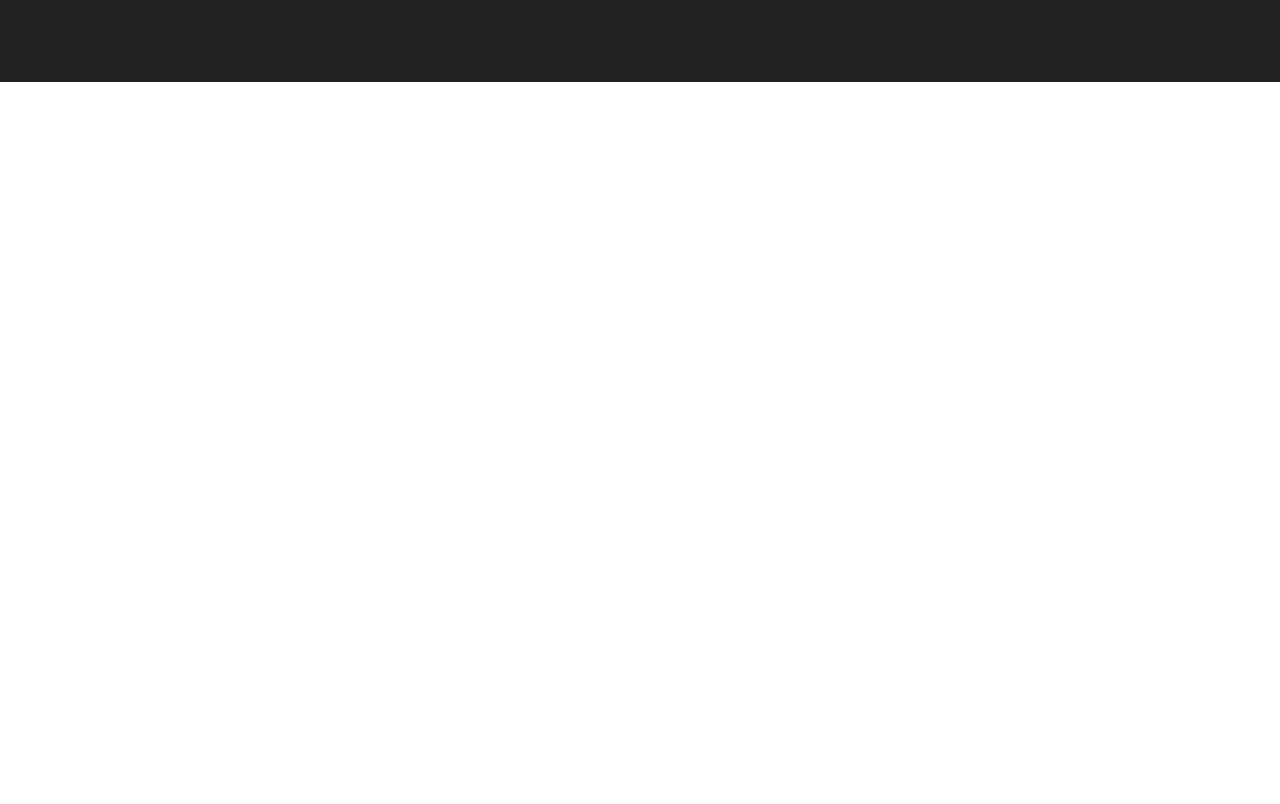
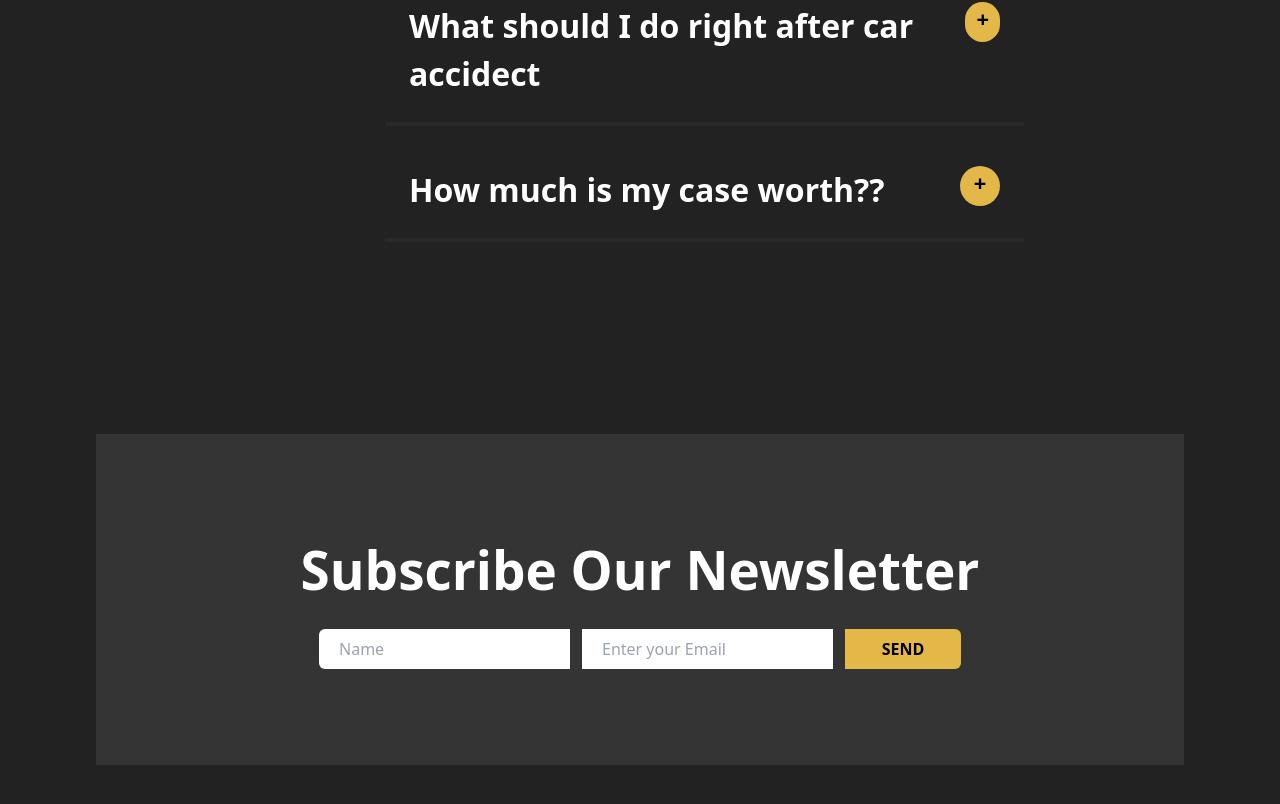
Before and after one commit to imkuldeepahlawat/kuldeep_ahhlawat_Law-Firm-Website, a React (Vite) app: page / in a window 1280 px wide. Shown: the part 5437-6241 px from the top of the page. Before the commit the page ends 5519 px from the top, so only its background shows below. Built offline with nearby package versions, Linux system fonts and the light colour scheme.

Commit message:
section 8 -- completed

```diff
--- a/src/App.jsx
+++ b/src/App.jsx
@@ -6,6 +6,7 @@ import Section4   from "./Components/Section4/Section4";
 import Section5 from "./Section5/Section5";
 import Section6 from "./Section6/Section6";
 import Section7 from "./Section7/Section7";
+import Section8 from "./Secton8/Section8";
 
 function App() {
   return (
@@ -18,6 +19,7 @@ function App() {
       <Section5/>
       <Section6/>
       <Section7/>
+      <Section8/>
     </div>
   );
 }
--- a/src/Components/Accordian/Accordian.jsx
+++ b/src/Components/Accordian/Accordian.jsx
@@ -12,7 +12,7 @@ const Accordion = (props) => {
   return (
     <div className=" w-[639px] flex flex-col gap-4">
       {data.map((item, index) => (
-        <div className="w-full" key={item.question}>
+        <div className="w-full  border-b-4 border-[#292929] p-6" key={item.question}>
           <button className='flex w-full justify-between'  onClick={() => handleClick(index)}>
             <h3 className='text-[32px] font-semibold text-left text-white'>{item.question}</h3>
             <span className='w-[40px] h-[40px] text-[22px] font-bold  bg-[#E3B748] rounded-full  h-[28px]'>{activeIndex === index?"-":"+"}</span>
--- /dev/null
+++ b/src/Secton8/Section8.jsx
@@ -0,0 +1,14 @@
+const Section8 = () => {
+  return <div className="flex justify-center items-center p-24">
+    <div className="p-24 w-[1145px] bg-[#47474780] flex  flex-col justify-center items-center gap-5">
+        <h3 className="text-[53px] font-semibold text-white">Subscribe Our Newsletter</h3>
+        <div className="flex gap-3 rounded-md overflow-hidden ">
+            <input type="text" className="pl-5 outline-none" placeholder="Name" />
+            <input type="email" className="pl-5 outline-none" placeholder="Enter your Email" />
+            <button className="uppercase w-[116px] font-semibold  bg-[#E3B748] p-2">send</button>
+        </div>
+    </div>
+  </div>;
+};
+
+export default Section8;
```
